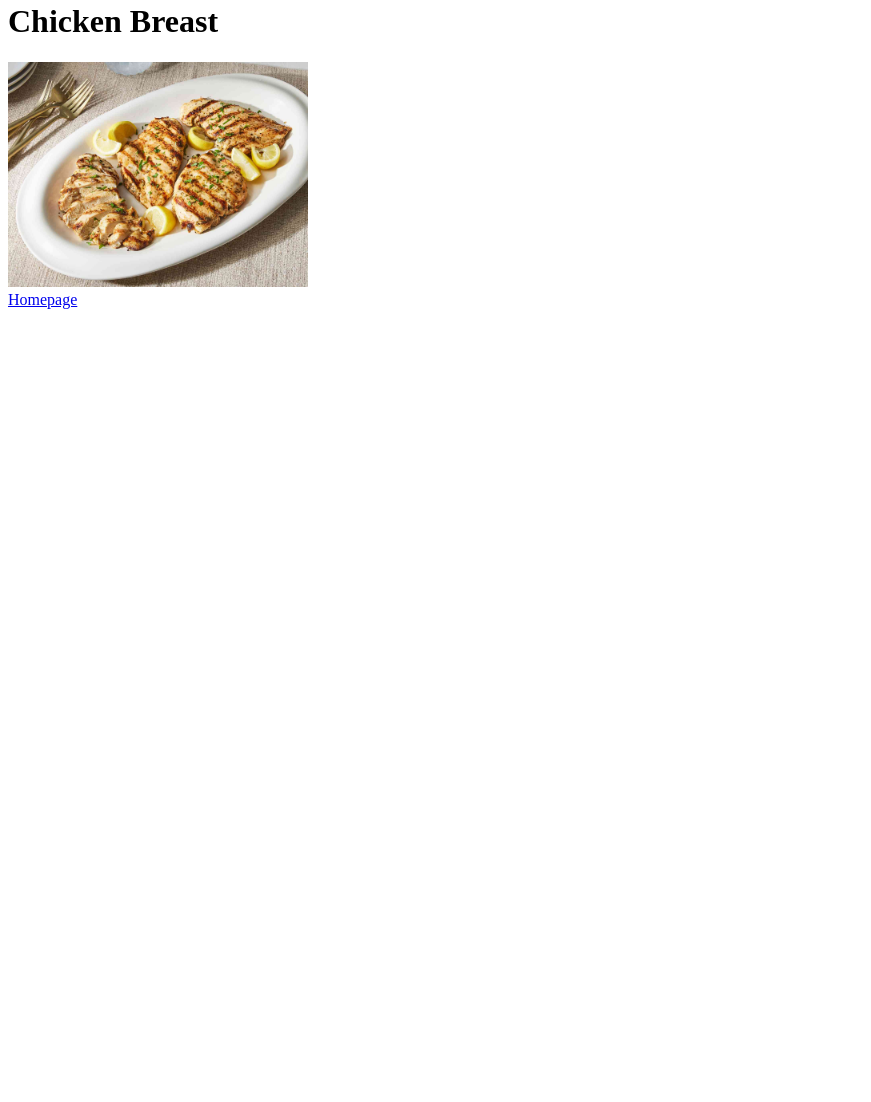
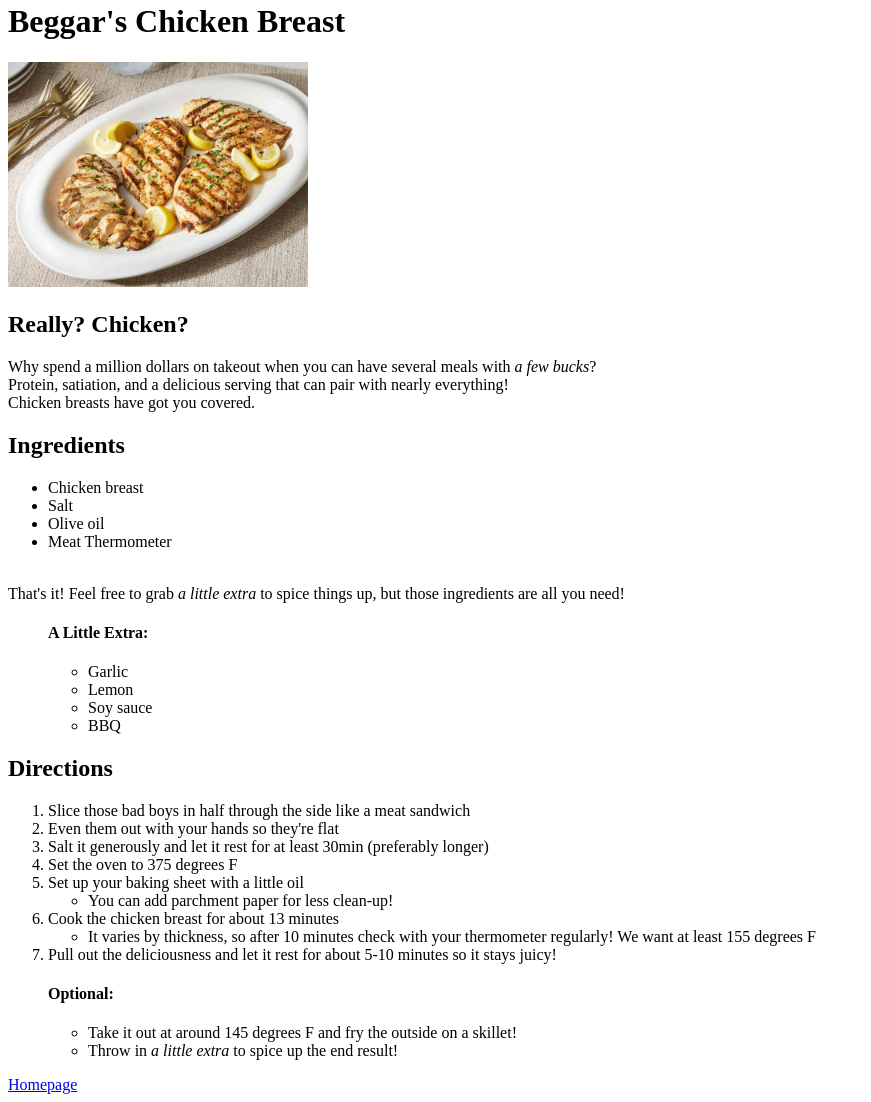
Before and after one commit to Agee-M/oding-recipes, a plain HTML site: page recipes/chickenbreast.html in a window 1280 px wide. Shown: the part 18-1120 px from the top of the page, without its empty margins (0-871 px from the left). Before the commit the page ends 800 px from the top, so only its background shows below. Drawn offline with Linux system fonts and the light colour scheme.

Commit message:
Updated chickenbrest.html with full content

```diff
--- a/recipes/chickenbreast.html
+++ b/recipes/chickenbreast.html
@@ -7,10 +7,72 @@
     </head>
 
     <body>
-        <h1>Chicken Breast</h1>
+        <h1>Beggar's Chicken Breast</h1>
 
         <img src="../img/chicken-breast.jpg" alt="chicken breast" width="300"><br>
 
+        <h2>Really? Chicken?</h2>
+
+        <p>Why spend a million dollars on takeout when you can have several meals with <em>a few bucks</em>?<br>
+
+        Protein, satiation, and a delicious serving that can pair with nearly everything!<br>
+
+        Chicken breasts have got you covered.</p>
+
+        <h2>Ingredients</h2>
+
+        <ul>
+            <li>Chicken breast</li>
+            <li>Salt</li>
+            <li>Olive oil</li>
+            <li>Meat Thermometer</li><br>
+        </ul>
+
+            That's it! Feel free to grab <em>a little extra</em> to spice things up, but those ingredients are all you need!
+
+        <ul>
+            <h4>A Little Extra:</h4>
+
+            <ul>
+                <li>Garlic</li>
+                <li>Lemon</li>
+                <li>Soy sauce</li>
+                <li>BBQ</li>
+            </ul>
+        </ul>
+
+        <h2>Directions</h2>
+
+        <ol>
+
+
+            <li>Slice those bad boys in half through the side like a meat sandwich</li>
+            <li>Even them out with your hands so they're flat</li>
+            <li>Salt it generously and let it rest for at least 30min (preferably longer)</li>
+            <li>Set the oven to 375 degrees F</li>
+            <li>Set up your baking sheet with a little oil</li>
+            <ul><li>You can add parchment paper for less clean-up!</li></ul>
+            <li>Cook the chicken breast for about 13 minutes</li>
+            <ul><li>It varies by thickness, so after 10 minutes check with your thermometer regularly! We want at least 155 degrees F</li></ul>
+            <li>Pull out the deliciousness and let it rest for about 5-10 minutes so it stays juicy!</li>
+
+            <h4>Optional:</h4>
+
+            <ul>
+                <li>Take it out at around 145 degrees F and fry the outside on a skillet!</li>
+                <li>Throw in <em>a little extra</em> to spice up the end result!</li>
+            </ul>
+
+
+
+
+
+        </ol>
+
+
         <a href="../index.html">Homepage</a>
     </body>
+
+
+    <!-- Ingredients (list), Directions (list), Summary. -->
 </html>
```
